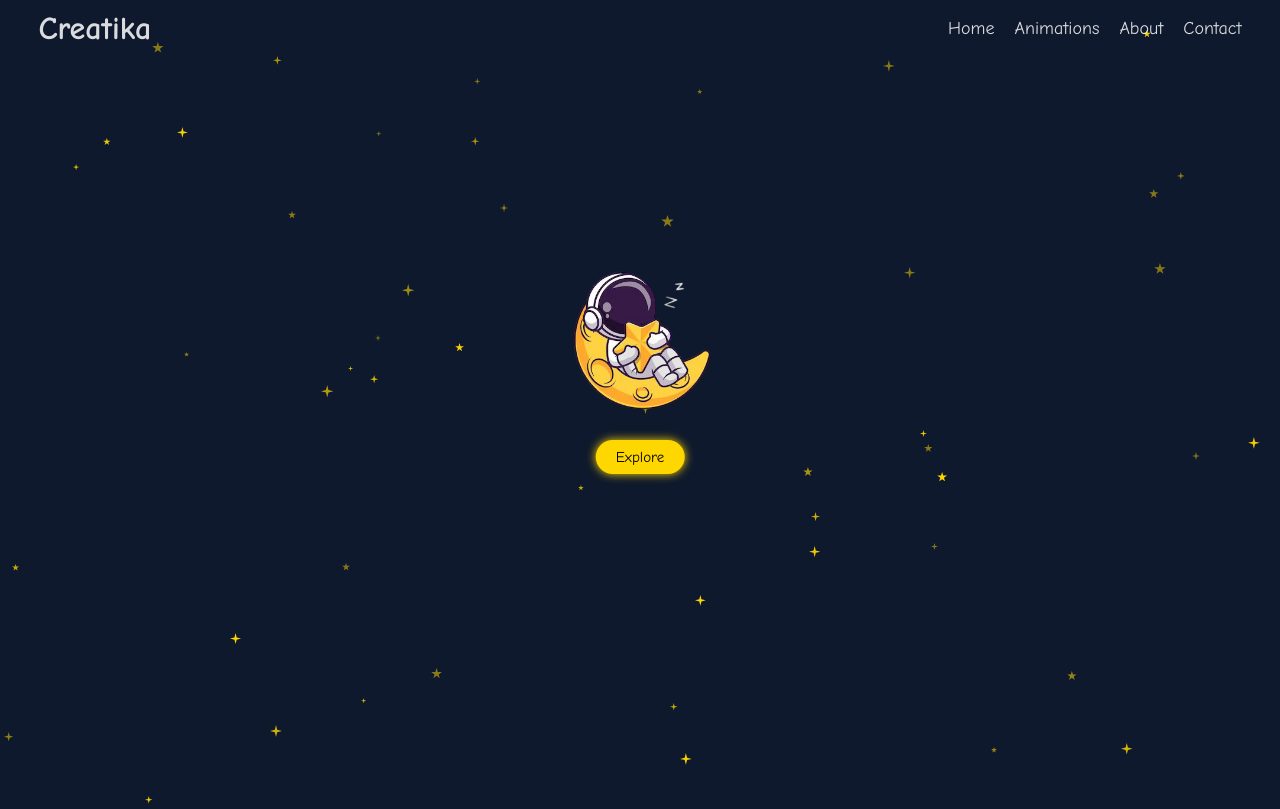
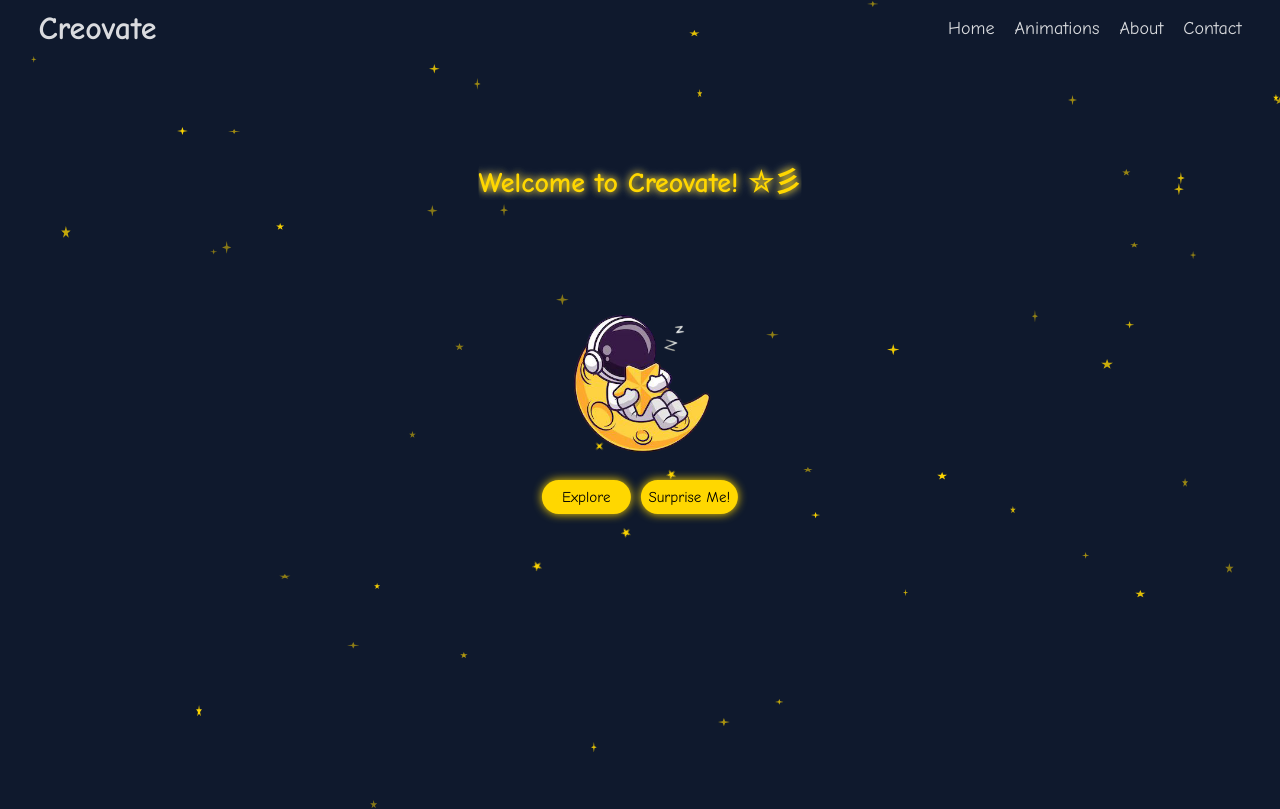
Before and after one commit to MAUSUMIBHUYAN/Creovate, a plain HTML site: page index.html in a window 1280 px wide. Both pictures are taken after a click on the button "Explore". Drawn offline with Linux system fonts and the light colour scheme.

Commit message:
done with the front page

```diff
--- a/frontpage.css
+++ b/frontpage.css
@@ -125,11 +125,19 @@ body {
     to { transform: translate(-50%, -40px); }
 }
 
-.explore-btn {
+/* Button Container */
+.button-container {
     position: absolute;
-    top: 55%;
+    top: 60%;
     left: 50%;
     transform: translateX(-50%);
+    display: flex;
+    gap: min(5vw, 10px); /* Adjust space between buttons */
+}
+
+/* Common button styles */
+.explore-btn,
+.surprise-btn {
     padding: 8px 20px;
     color: black;
     background: gold;
@@ -140,11 +148,23 @@ body {
     transition: 0.3s ease-in-out;
     font-size: 15px;
 }
+.surprise-btn {
+    padding: 8px 8px;
+}
 
-.explore-btn:hover {
+.explore-btn:hover,
+.surprise-btn:hover {
     background: transparent;
     color: gold;
     box-shadow: 0 0 15px gold;
+}
+
+/* Responsive Fix */
+@media (max-width: 768px) {
+    .button-container {
+        gap: 10px; /* Reduce gap for smaller screens */
+
+    }
 }
 
 /* Responsive Design for Mobile Devices */
@@ -166,3 +186,37 @@ body {
     }
 
 }
+
+.welcome-text {
+    position: absolute;
+    top: 20%;
+    left: 50%;
+    transform: translateX(-50%);
+    font-size: clamp(16px, 5vw, 28px); /* Adjust size dynamically */
+    color: gold;
+    font-weight: bold;
+    white-space: nowrap;
+    overflow: hidden;
+    border-right: 3px solid gold; /* Blinking cursor effect */
+    animation: blinkCursor 0.8s steps(2, start) infinite;
+}
+
+
+/* Blinking cursor effect */
+@keyframes blinkCursor {
+    50% { border-color: transparent; }
+}
+
+/* Glowing shine effect around text */
+@keyframes textShine {
+    0% { text-shadow: 0 0 5px gold, 0 0 10px rgba(255, 255, 255, 0.5); }
+    50% { text-shadow: 0 0 8px gold, 0 0 11px rgba(255, 255, 255, 0.6); }
+    100% { text-shadow: 0 0 5px gold, 0 0 10px rgba(255, 255, 255, 0.5); }
+}
+
+@media (max-width: 480px) {
+    .welcome-text {
+        white-space: normal; /* Allow text wrapping */
+        text-align: center;
+    }
+}
--- a/frontpage.js
+++ b/frontpage.js
@@ -1,76 +1,107 @@
+// Stars Creation in the Background (Efficient with Document Fragment)
 function createStars() {
     const container = document.querySelector('.stars-container');
+    const fragment = document.createDocumentFragment();
+
     for (let i = 0; i < 50; i++) {
-        let star = document.createElement('div');
-        star.classList.add(Math.random() > 0.5 ? 'star' : 'star-4-point');
-        star.style.top = Math.random() * 100 + 'vh';
-        star.style.left = Math.random() * 100 + 'vw';
-        star.style.width = (Math.random() * 8 + 5) + 'px';
-        star.style.height = star.style.width;
-        star.style.animationDuration = (Math.random() * 2 + 1) + 's';
-        container.appendChild(star);
+        const star = document.createElement('div');
+        star.className = Math.random() > 0.5 ? 'star' : 'star-4-point';
+        star.style.cssText = `
+            top: ${Math.random() * 100}vh;
+            left: ${Math.random() * 100}vw;
+            width: ${(Math.random() * 8 + 5)}px;
+            height: ${(Math.random() * 8 + 5)}px;
+            animation-duration: ${(Math.random() * 2 + 1)}s;
+        `;
+        fragment.appendChild(star);
     }
+    container.appendChild(fragment);
 }
 createStars();
 
-const button = document.querySelector(".explore-btn");
-let stars = [];
-
-button.addEventListener("mouseover", () => {
-    removeStars();
-
-    for (let i = 0; i < 5; i++) {
-        let star = document.createElement("div");
-        star.classList.add(Math.random() > 0.5 ? 'star' : 'star-4-point');
-
-        document.body.appendChild(star);
-
-        let buttonRect = button.getBoundingClientRect();
-        let startX = Math.random() * buttonRect.width + buttonRect.left;
-        let startY = Math.random() * buttonRect.height + buttonRect.top;
-
-        star.style.position = "absolute";
-        star.style.left = `${startX}px`;
-        star.style.top = `${startY}px`;
-        star.style.opacity = "0";
-        star.style.transition = "opacity 0.5s, transform 0.5s";
-
-        setTimeout(() => {
-            let angle = Math.random() * 2 * Math.PI;
-            let distance = Math.random() * 50 + 20;
-            let moveX = Math.cos(angle) * distance;
-            let moveY = Math.sin(angle) * distance;
-
-            star.style.transform = `rotate(45deg) translate(${moveX}px, ${moveY}px)`;
-            star.style.opacity = "1";
-        }, 50);
-
-        stars.push(star);
+// Hover Effect on Buttons (Single Event Listener with Delegation)
+document.addEventListener("mouseover", (event) => {
+    if (event.target.matches(".explore-btn, .surprise-btn")) {
+        createHoverStars(event.target);
     }
 });
 
-button.addEventListener("mouseleave", () => {
-    removeStars();
+document.addEventListener("mouseleave", (event) => {
+    if (event.target.matches(".explore-btn, .surprise-btn")) {
+        removeHoverStars();
+    }
 });
 
-function removeStars() {
-    stars.forEach(star => {
+let hoverStars = [];
+
+function createHoverStars(button) {
+    removeHoverStars(); // Clear previous stars first
+
+    const buttonRect = button.getBoundingClientRect();
+    const fragment = document.createDocumentFragment();
+
+    for (let i = 0; i < 5; i++) {
+        const star = document.createElement("div");
+        star.className = Math.random() > 0.5 ? "star" : "star-4-point";
+        star.style.cssText = `
+            position: absolute;
+            left: ${Math.random() * buttonRect.width + buttonRect.left}px;
+            top: ${Math.random() * buttonRect.height + buttonRect.top}px;
+            opacity: 0;
+            transition: opacity 0.5s, transform 0.5s;
+        `;
+
+        fragment.appendChild(star);
+        hoverStars.push(star);
+
+        setTimeout(() => {
+            const angle = Math.random() * 2 * Math.PI;
+            const distance = Math.random() * 50 + 20;
+            star.style.transform = `rotate(45deg) translate(${Math.cos(angle) * distance}px, ${Math.sin(angle) * distance}px)`;
+            star.style.opacity = "1";
+        }, 50);
+    }
+    document.body.appendChild(fragment);
+}
+
+function removeHoverStars() {
+    hoverStars.forEach(star => {
         star.style.opacity = "0";
         setTimeout(() => star.remove(), 500);
     });
-    stars = [];
+    hoverStars = [];
 }
+
+// Robo Positioning (Optimize on Resize)
 function positionRobo() {
     const robo = document.querySelector('.robo-container');
     const button = document.querySelector('.explore-btn');
 
     if (robo && button) {
-        let buttonRect = button.getBoundingClientRect();
-        let newTop = buttonRect.top - robo.clientHeight + 30; // Adjust by changing `+10`
-        robo.style.top = `${newTop}px`;
+        const buttonRect = button.getBoundingClientRect();
+        robo.style.top = `${buttonRect.top - robo.clientHeight + 33}px`;
     }
 }
 
-// Run once and also adjust on resize
 positionRobo();
 window.addEventListener("resize", positionRobo);
+
+// Typing Effect with Callback
+function typeEffect(element, text, speed, callback) {
+    let i = 0;
+    function typing() {
+        if (i < text.length) {
+            element.innerHTML += text[i++];
+            setTimeout(typing, speed);
+        } else {
+            element.style.borderRight = "none"; // Remove cursor after typing
+            if (callback) callback();
+        }
+    }
+    typing();
+}
+
+const welcomeText = document.querySelector('.welcome-text');
+typeEffect(welcomeText, "Welcome to Creovate! ☆彡", 150, () => {
+    welcomeText.style.animation = "textShine 2s infinite alternate";
+});
--- a/index.html
+++ b/index.html
@@ -3,13 +3,13 @@
 <head>
     <meta charset="UTF-8">
     <meta name="viewport" content="width=device-width, initial-scale=1.0">
-    <title>Creatika Front Page</title>
+    <title>Creovate Front Page</title>
     <link rel="stylesheet" type="text/css" href="frontpage.css">
     <link href="https://fonts.googleapis.com/css2?family=Comic+Neue:wght@400;700&display=swap" rel="stylesheet">
 </head>
 <body>
     <header class="header">
-        <a href="#" class="logo">Creatika</a>
+        <a href="#" class="logo">Creovate</a>
         <nav class="navbar">
             <a href="#">Home</a>
             <a href="#">Animations</a>
@@ -19,8 +19,12 @@
     </header>
 
     <div class="stars-container"></div>
+    <h1 class="welcome-text"></h1>
     <img src="robo1.png" class="robo-container" alt="Robo" width="200">
-    <button class="explore-btn">Explore</button>
+    <div class="button-container">
+        <button class="explore-btn">Explore</button>
+        <button class="surprise-btn">Surprise Me!</button>
+    </div>
 
     <script src="frontpage.js"></script>
 </body>
```
